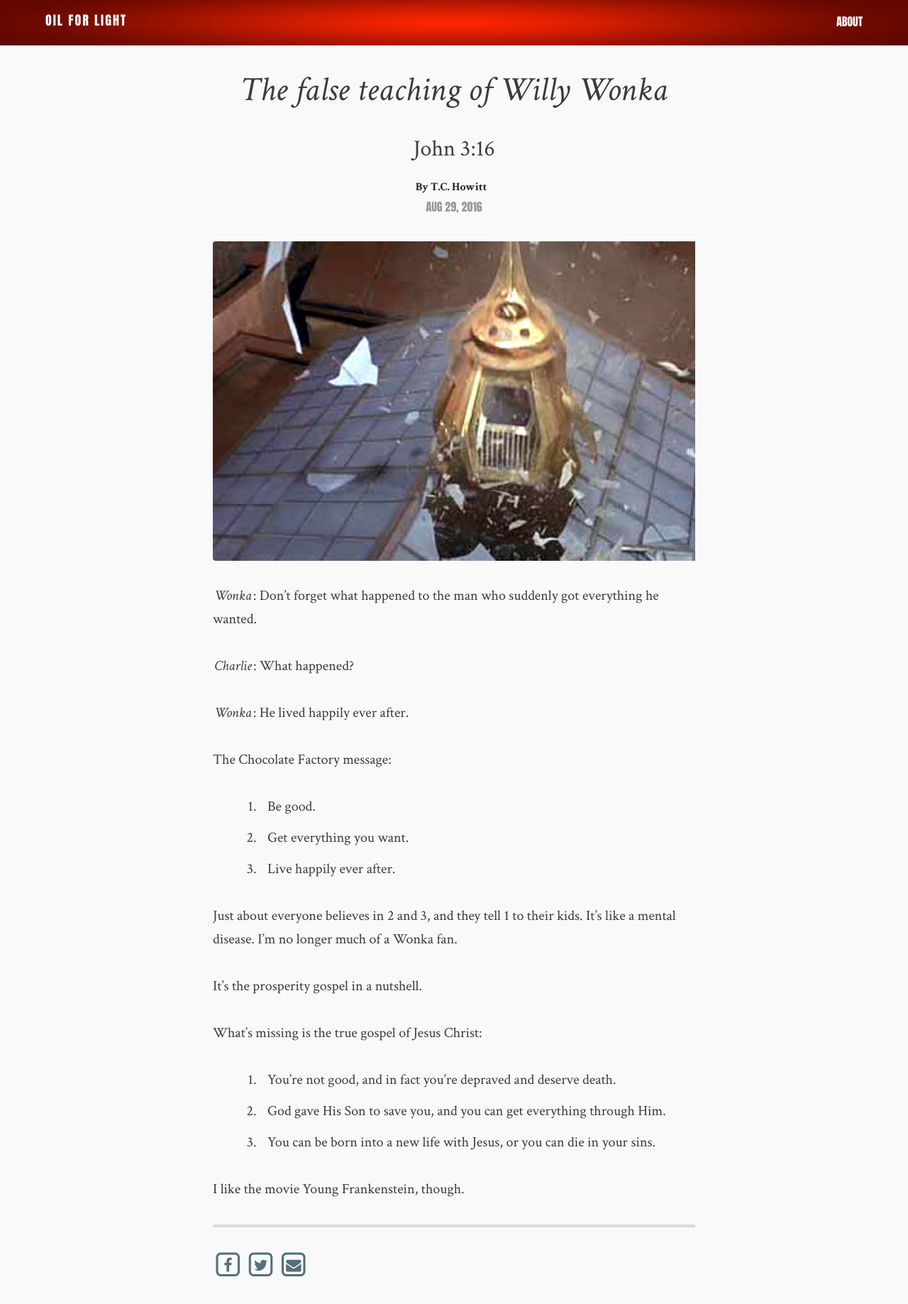
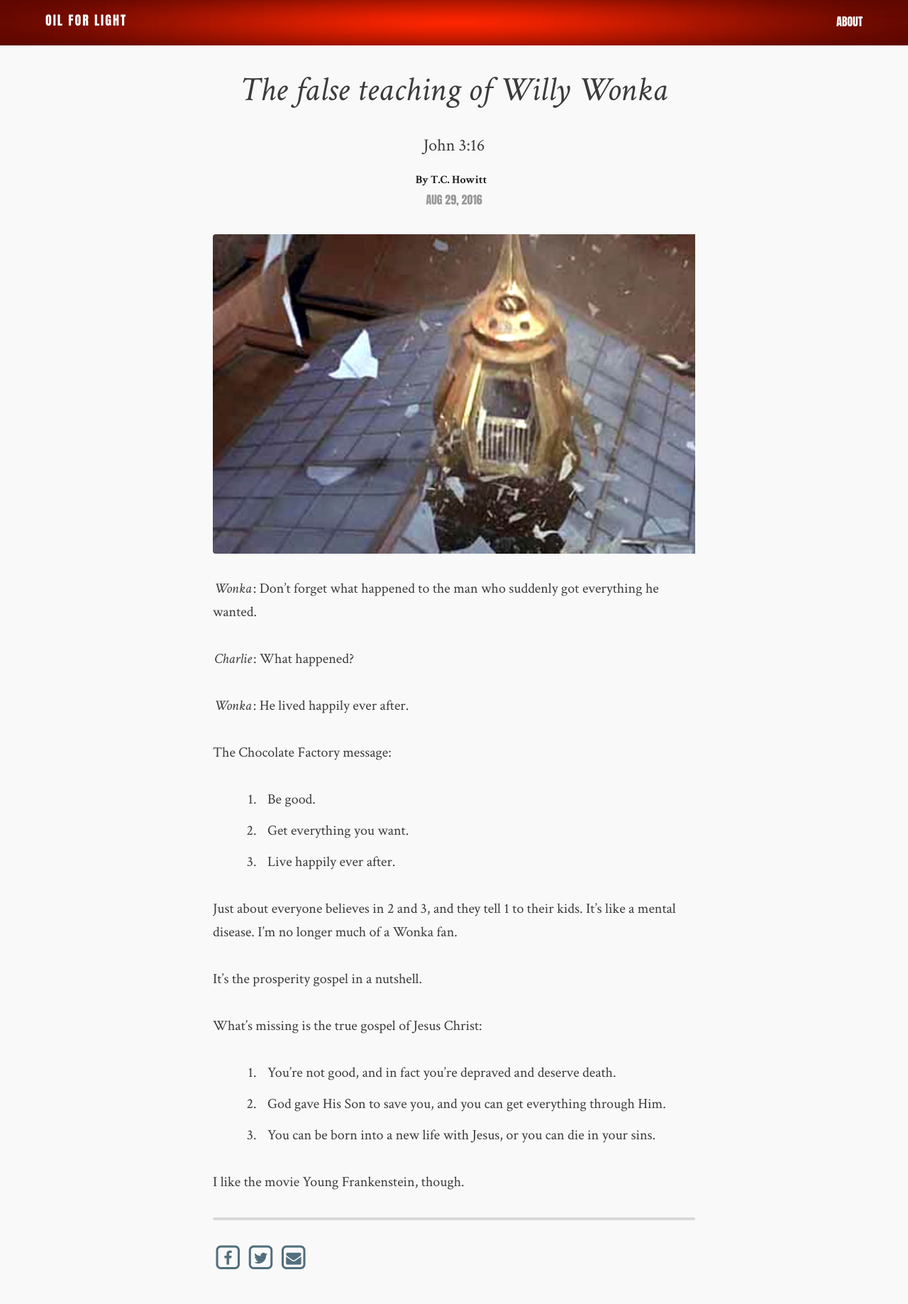
Before and after one commit to flashlightministries/oilforlight, a Jekyll site: the page built from _posts/2016-08-29-willy-wonka-false.md, in a window 1280 px wide. Shown: the whole page at 71% size. Built offline with Jekyll 4.4.1, drawn with Linux system fonts in a browser that asks for light colours; nearby versions of some CDN libraries.

Commit message:
Update post.html

```diff
--- a/_layouts/post.html
+++ b/_layouts/post.html
@@ -9,7 +9,7 @@
     <header class="post-header">
       <hgroup>
         <h1>{{page.title}}</h1>
-        {% if page.passage%}<h3>{{ page.passage }}</h3>{% endif %}
+        {% if page.passage%}<h4>{{ page.passage }}</h4>{% endif %}
         <p class="small">
           <span class="author">By {{page.author}}</span>
         </p>
```
